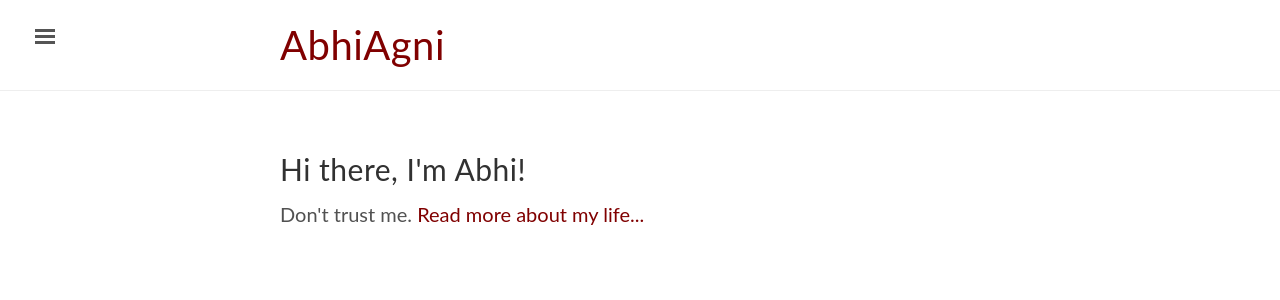
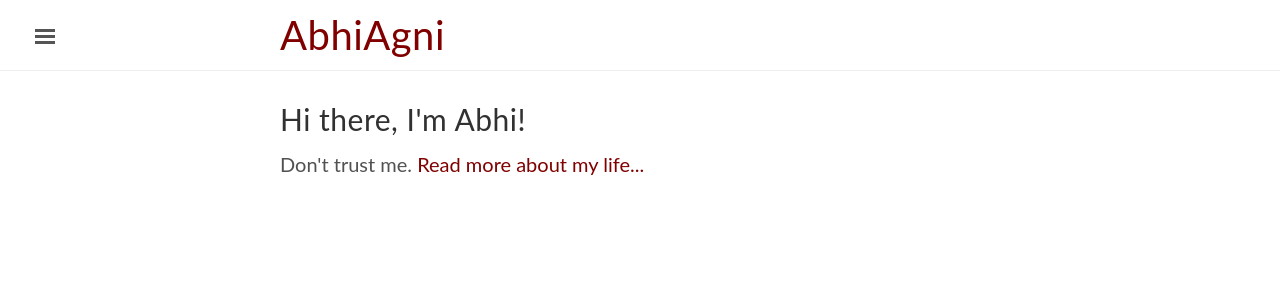
Before and after one commit to abhiagni11/abhiagni11.github.io, a Jekyll site: the page built from index.html, in a window 1280 px wide. Shown: the top 300 px of the page. Built offline with Jekyll 4.4.1, drawn with Linux system fonts in a browser that asks for light colours; the list of posts is cut into pages by our own code.

Commit message:
Update lanyon.css

```diff
--- a/public/css/lanyon.css
+++ b/public/css/lanyon.css
@@ -94,9 +94,9 @@ h1, h2, h3, h4, h5, h6 {
  */
 
 .masthead {
-  padding-top:    1rem;
-  padding-bottom: 1rem;
-  margin-bottom: 3rem;
+  padding-top:    0.5rem;
+  padding-bottom: 0.5rem;
+  margin-bottom: 1.5rem;
   border-bottom: 1px solid #eee;
 }
 .masthead-title {
@@ -144,7 +144,7 @@ h1, h2, h3, h4, h5, h6 {
   position: fixed;
   top: 0;
   bottom: 0;
-  left: -28rem;
+  left: -14rem;
   width: 14rem;
   visibility: hidden;
   overflow-y: auto;
```
